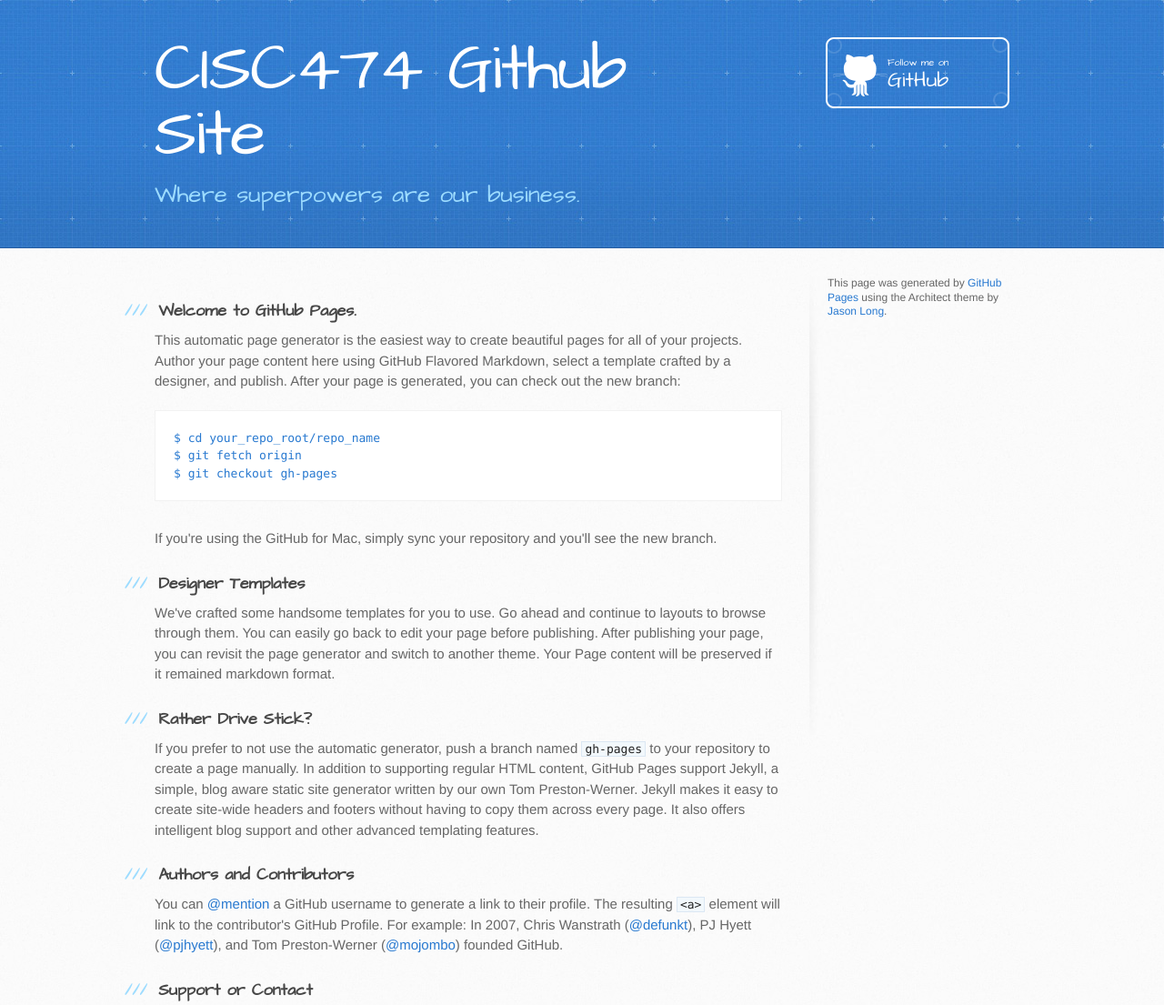
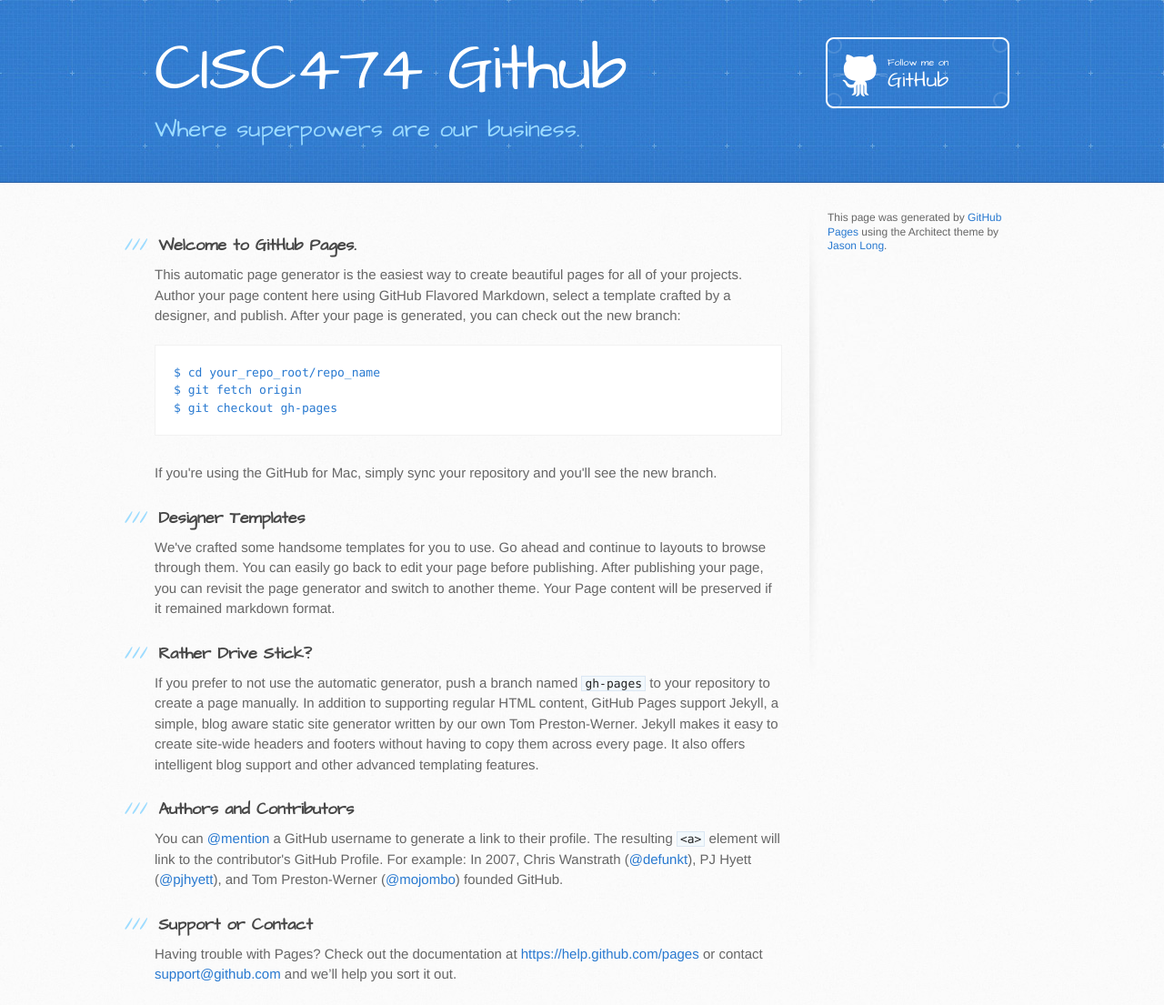
Before and after one commit to cisc474/cisc474.github.io, a plain HTML site: page index.html in a window 1280 px wide. Shown: the top 1105 px of the page at 91% size. Drawn offline with Linux system fonts and the light colour scheme.

Commit message:
Update index.html

```diff
--- a/index.html
+++ b/index.html
@@ -13,13 +13,13 @@
     <script src="//html5shiv.googlecode.com/svn/trunk/html5.js"></script>
     <![endif]-->
 
-    <title>CISC474 Github Site by cisc474</title>
+    <title>CISC474 on Github</title>
   </head>
 
   <body>
     <header>
       <div class="inner">
-        <h1>CISC474 Github Site</h1>
+        <h1>CISC474 Github</h1>
         <h2>Where superpowers are our business.</h2>
         <a href="https://github.com/cisc474" class="button"><small>Follow me on</small> GitHub</a>
       </div>
```
